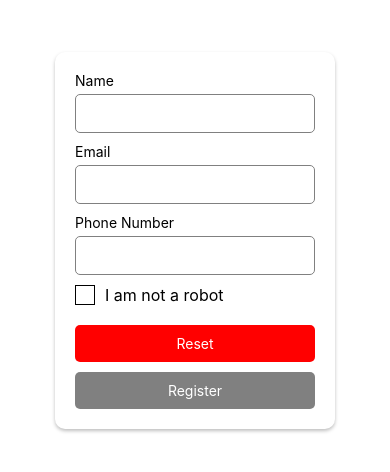
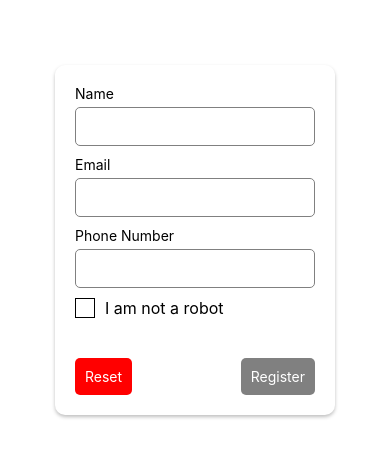
Before and after one commit to Heyihuidai/5520Assignment1, a React Native app: screen / in a window 390 px wide. Shown: the part 182-654 px from the top of the page. Built offline with nearby package versions, Linux system fonts and the light colour scheme.

Commit message:
create the ConfirmScreen and adjust other files

```diff
--- a/App.js
+++ b/App.js
@@ -1,24 +1,41 @@
-import React from 'react';
+import React, { useState } from 'react';
 import { View, StyleSheet } from 'react-native';
 import StartScreen from './screens/StartScreen';
+import ConfirmScreen from './screens/ConfirmScreen';
 
 export default function App() {
+  const [userInfo, setUserInfo] = useState({});
+  const [confirmScreenVisible, setConfirmScreenVisible] = useState(false);
+
   const handleRegister = (info) => {
-    console.log('User registered:', info);
+    setUserInfo(info);
+    setConfirmScreenVisible(true); // Show the confirm screen modal
+  };
+
+  const handleConfirm = () => {
+    setConfirmScreenVisible(false);
+    // TODO: Implement game start logic here
+  };
+
+  const handleGoBack = () => {
+    setConfirmScreenVisible(false);
+    // The StartScreen will use the existing userInfo to populate fields
   };
 
   return (
     <View style={styles.container}>
-      <StartScreen onRegister={handleRegister} />
+      <StartScreen onRegister={handleRegister} initialInfo={userInfo} />
+      <ConfirmScreen
+        visible={confirmScreenVisible}
+        userInfo={userInfo}
+        onConfirm={handleConfirm}
+        onGoBack={handleGoBack}
+      />
     </View>
   );
 }
 
 const styles = StyleSheet.create({
-  background: {
-    flex: 1,
-    backgroundColor: '#e6f2ff',
-  },
   container: {
     flex: 1,
     backgroundColor: '#fff',
--- a/screens/ConfirmScreen.js
+++ b/screens/ConfirmScreen.js
@@ -0,0 +1,49 @@
+import React from 'react';
+import { View, Text, Modal, StyleSheet } from 'react-native';
+import Card from '../components/Card';
+import Button from '../components/Button';
+
+const ConfirmScreen = ({ visible, userInfo, onConfirm, onGoBack }) => {
+  return (
+    <Modal
+      animationType="slide"
+      transparent={true}
+      visible={visible}
+    >
+      <View style={styles.modalBackground}>
+        <Card>
+          <Text style={styles.title}>Confirm Your Information</Text>
+          <Text>Name: {userInfo.name}</Text>
+          <Text>Email: {userInfo.email}</Text>
+          <Text>Phone: {userInfo.phone}</Text>
+
+          <View style={styles.buttonContainer}>
+            <Button title="Edit Information" onPress={onGoBack} type="reset" />
+            <Button title="Continue to Game" onPress={onConfirm} type="register" />
+          </View>
+        </Card>
+      </View>
+    </Modal>
+  );
+};
+
+const styles = StyleSheet.create({
+  modalBackground: {
+    flex: 1,
+    justifyContent: 'center',
+    alignItems: 'center',
+    backgroundColor: 'rgba(0,0,0,0.5)',
+  },
+  title: {
+    fontSize: 18,
+    fontWeight: 'bold',
+    marginBottom: 10,
+  },
+  buttonContainer: {
+    flexDirection: 'row',
+    justifyContent: 'space-between',
+    marginTop: 20,
+  },
+});
+
+export default ConfirmScreen;
--- a/screens/StartScreen.js
+++ b/screens/StartScreen.js
@@ -1,16 +1,25 @@
-import React, { useState } from 'react';
-import { View, Text, Alert } from 'react-native';
+import React, { useState, useEffect } from 'react';
+import { View, Text, StyleSheet } from 'react-native';
 import Card from '../components/Card';
 import Input from '../components/Input';
 import Button from '../components/Button';
 import Checkbox from '../components/Checkbox';
 
-const StartScreen = ({ onRegister }) => {
-  const [name, setName] = useState('');
-  const [email, setEmail] = useState('');
-  const [phone, setPhone] = useState('');
+const StartScreen = ({ onRegister, initialInfo }) => {
+  const [name, setName] = useState(initialInfo?.name || '');
+  const [email, setEmail] = useState(initialInfo?.email || '');
+  const [phone, setPhone] = useState(initialInfo?.phone || '');
   const [isChecked, setIsChecked] = useState(false);
   const [errors, setErrors] = useState({});
+
+  useEffect(() => {
+    if (initialInfo) {
+      setName(initialInfo.name || '');
+      setEmail(initialInfo.email || '');
+      setPhone(initialInfo.phone || '');
+      // We don't set isChecked here as the user should reconfirm this
+    }
+  }, [initialInfo]);
 
   const validateName = (text) => {
     if (text.length <= 1 || /\d/.test(text)) {
@@ -49,10 +58,8 @@ const StartScreen = ({ onRegister }) => {
   };
 
   const handleRegister = () => {
-    if (name && email && phone && isChecked && !Object.values(errors).some(error => error)) {
+    if (isFormValid) {
       onRegister({ name, email, phone });
-    } else {
-      Alert.alert('Invalid Input', 'Please check your inputs and try again.');
     }
   };
 
@@ -83,6 +90,7 @@ const StartScreen = ({ onRegister }) => {
         value={isChecked}
         onValueChange={setIsChecked}
       />
+      <View style={styles.buttonContainer}>
         <Button
           title="Reset"
           onPress={handleReset}
@@ -94,8 +102,17 @@ const StartScreen = ({ onRegister }) => {
           disabled={!isFormValid}
           type="register"
         />
+      </View>
     </Card>
   );
 };
 
+const styles = StyleSheet.create({
+  buttonContainer: {
+    flexDirection: 'row',
+    justifyContent: 'space-between',
+    marginTop: 20,
+  },
+});
+
 export default StartScreen;
```
Lines whose indentation alone changed are shown as unchanged.
